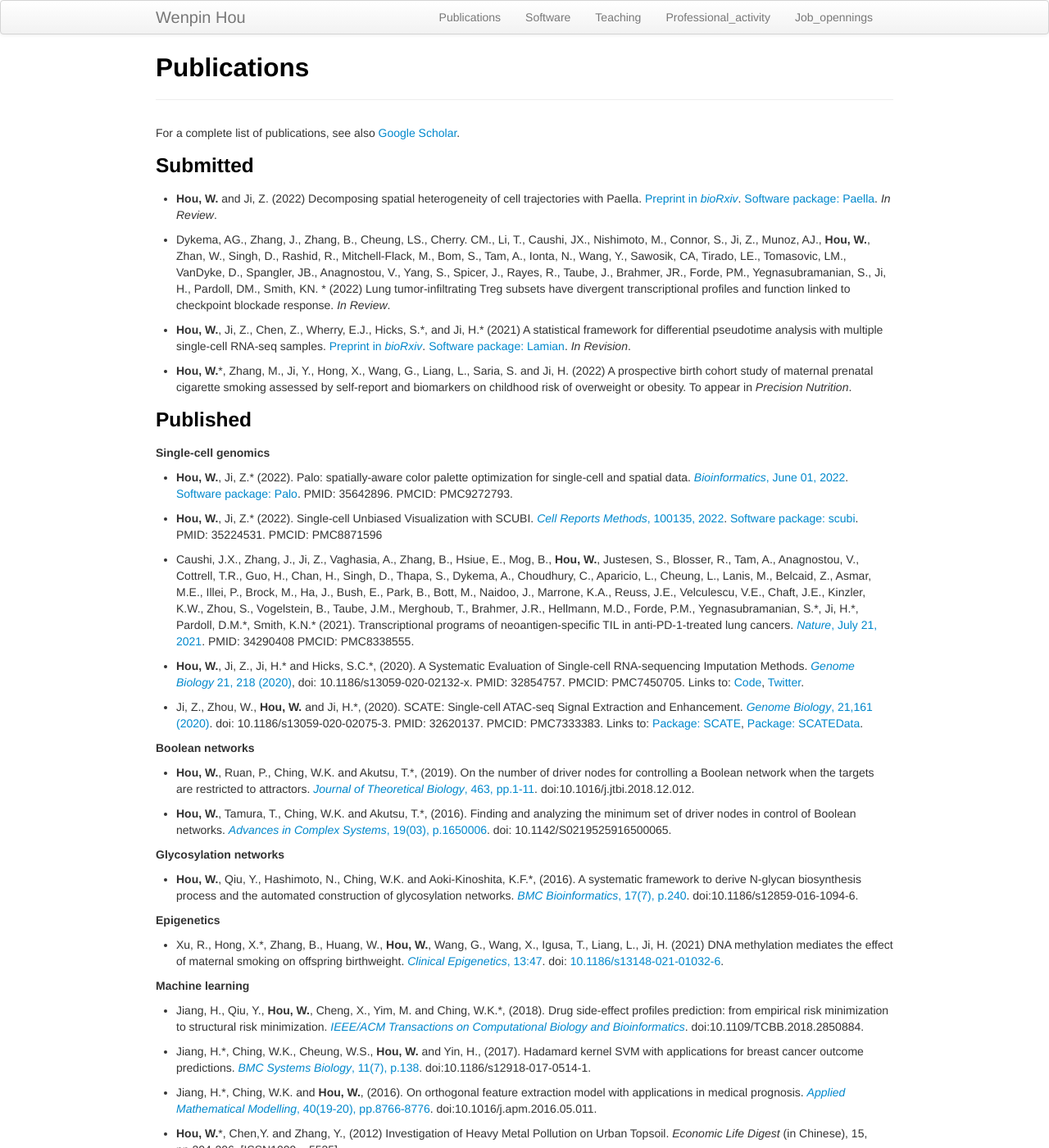
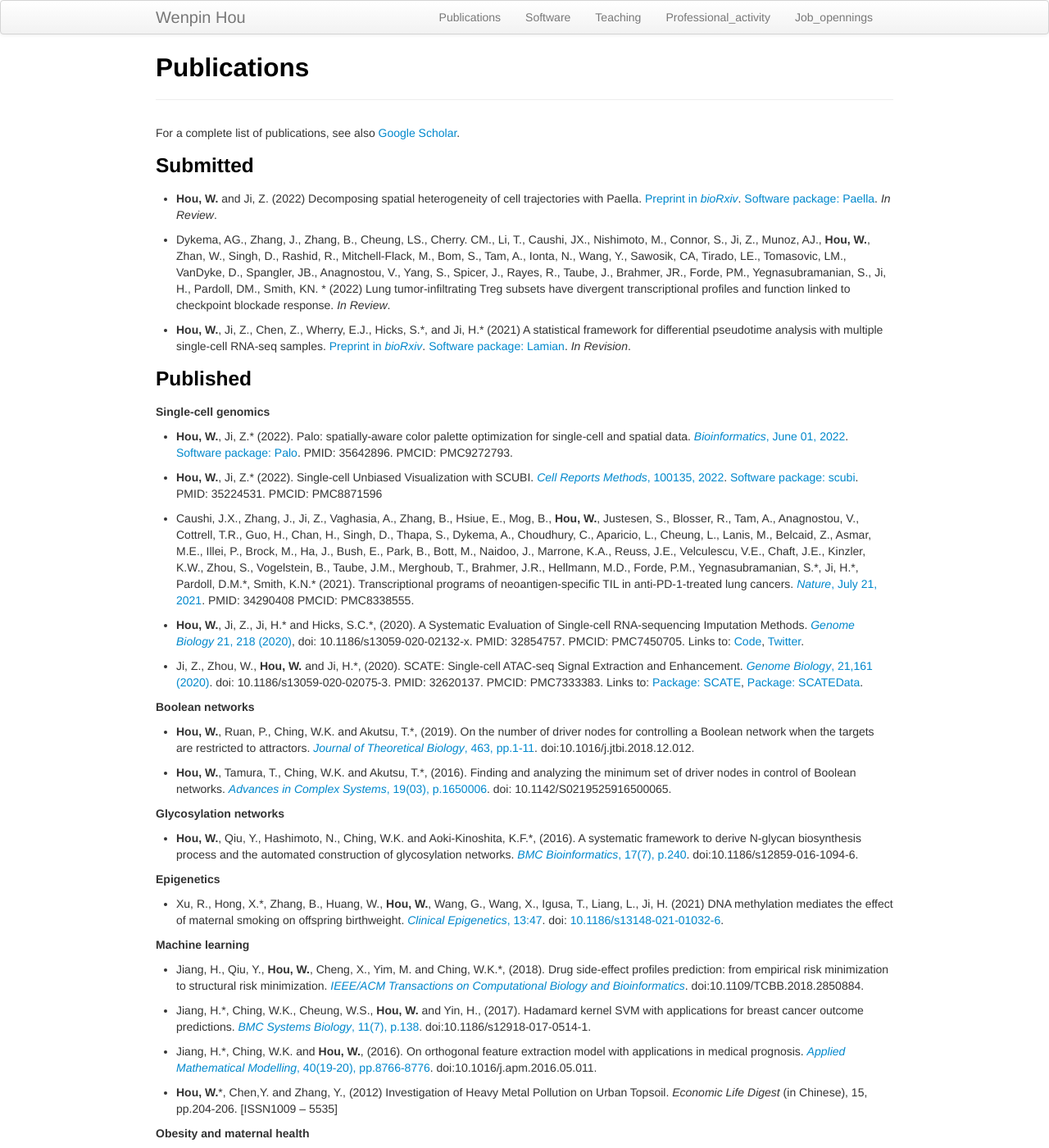
Before and after one commit to Winnie09/Wenpin_Hou, a Jekyll site: the page built from pages/publications.md, in a window 1280 px wide and 1400 px high. Shown: the whole window at 82% size. Built offline with Jekyll 4.4.1, drawn with Linux system fonts in a browser that asks for light colours; some of the changed text lies outside the part shown.

```diff
--- a/pages/publications.md
+++ b/pages/publications.md
@@ -15,8 +15,6 @@
 - Dykema, AG.,  Zhang, J., Zhang, B., Cheung, LS., Cherry. CM., Li, T., Caushi, JX., Nishimoto, M., Connor, S., Ji, Z., Munoz, AJ., **Hou, W.**, Zhan, W., Singh, D., Rashid, R., Mitchell-Flack, M., Bom, S., Tam, A., Ionta, N., Wang, Y., Sawosik, CA, Tirado, LE., Tomasovic, LM., VanDyke, D., Spangler, JB., Anagnostou, V., Yang, S., Spicer, J., Rayes, R., Taube, J., Brahmer, JR., Forde, PM., Yegnasubramanian, S., Ji, H., Pardoll, DM., Smith, KN. \* (2022) Lung tumor-infiltrating Treg subsets have divergent transcriptional profiles and function linked to checkpoint blockade response. *In Review*.
 
 - **Hou, W.**, Ji, Z., Chen, Z., Wherry, E.J., Hicks, S.\*, and Ji, H.\* (2021) A statistical framework for differential pseudotime analysis with multiple single-cell RNA-seq samples. [Preprint in *bioRxiv*](https://www.biorxiv.org/content/10.1101/2021.07.10.451910v1.full.pdf+html). [Software package: Lamian](https://github.com/Winnie09/Lamian). *In Revision*.
-
-- **Hou, W.**\*, Zhang, M., Ji, Y., Hong, X., Wang, G., Liang, L.,  Saria, S. and Ji, H. (2022)  A prospective birth cohort study of maternal prenatal cigarette smoking assessed by self-report and biomarkers on childhood risk of overweight or obesity.  To appear in *Precision Nutrition*.
 
 
 ### Published
```
Also changed, not shown: other parts of pages/publications.md (+3 -0 lines).
